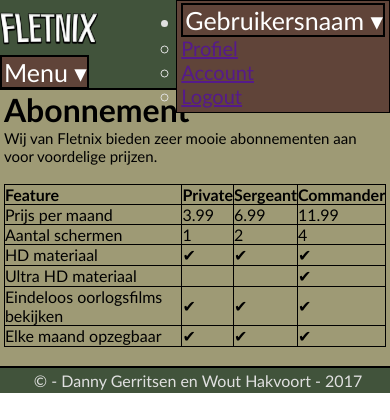
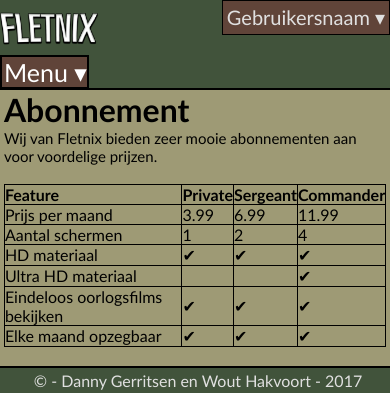
Before and after one commit to dannyger97/Fletnix, a PHP site: page /abonnement.html in a window 390 px wide. Shown: the top 420 px of the page. Run offline with PHP 8.4, Linux system fonts and the light colour scheme.

Commit message:
gebruikersnaam submenu layout mobile

```diff
--- a/abonnement.html
+++ b/abonnement.html
@@ -11,7 +11,7 @@
     <a href="index.html"><img class="logo" src="images/logo.png" alt="Fletnix logo"></a>
     <div class="inlog">
         <ul>
-            <li class="inlogmenu"><span class="menutextlayout">Gebruikersnaam &#9662;</span>
+            <li class="inlogmenu"><span class="gebruikersnaam">Gebruikersnaam &#9662;</span>
                 <!-- gebruikers menu -->
                 <ul class="inlogsubmenu">
                     <li><a href=""> Profiel</a></li>
--- a/css/styles.css
+++ b/css/styles.css
@@ -298,7 +298,7 @@
         cursor: pointer;
     }
 
-    .inlogmenu:hover .menutextlayout {
+    .inlogmenu:hover .gebruikersnaam {
         border: none;
         padding-left: 2px;
         border-bottom: 2px solid black;
@@ -588,6 +588,50 @@
     .index-text a {
         color: black;
     }
+    .inlogmenu:hover .inlogsubmenu {
+        display: flex;
+        flex-direction: column;
+        background: rgb(96, 68, 57);
+        text-align: left;
+        z-index: 1;
+
+    }
+
+    .inlogmenu {
+        position: relative;
+        list-style: none;
+    }
+
+    .inlogmenu > span {
+        z-index: 2;
+        position: relative;
+        cursor: pointer;
+    }
+
+    .inlogmenu:hover .gebruikersnaam {
+        border: none;
+        padding-left: 2px;
+        border-bottom: 2px solid black;
+    }
+    .inlogsubmenu {
+        display: none;
+    }
+
+    .inlogsubmenu li {
+        list-style: none;
+        border-bottom: 2px solid black;
+        margin: 5px;
+        margin-left: 10px;
+    }
+
+    .inlogsubmenu a {
+        color: #e0e0e0;
+        text-decoration: none;
+    }
+
+    .inlogsubmenu a:hover {
+        text-decoration: underline;
+    }
     .inlog {
         position: absolute;
         right: 0;
```
